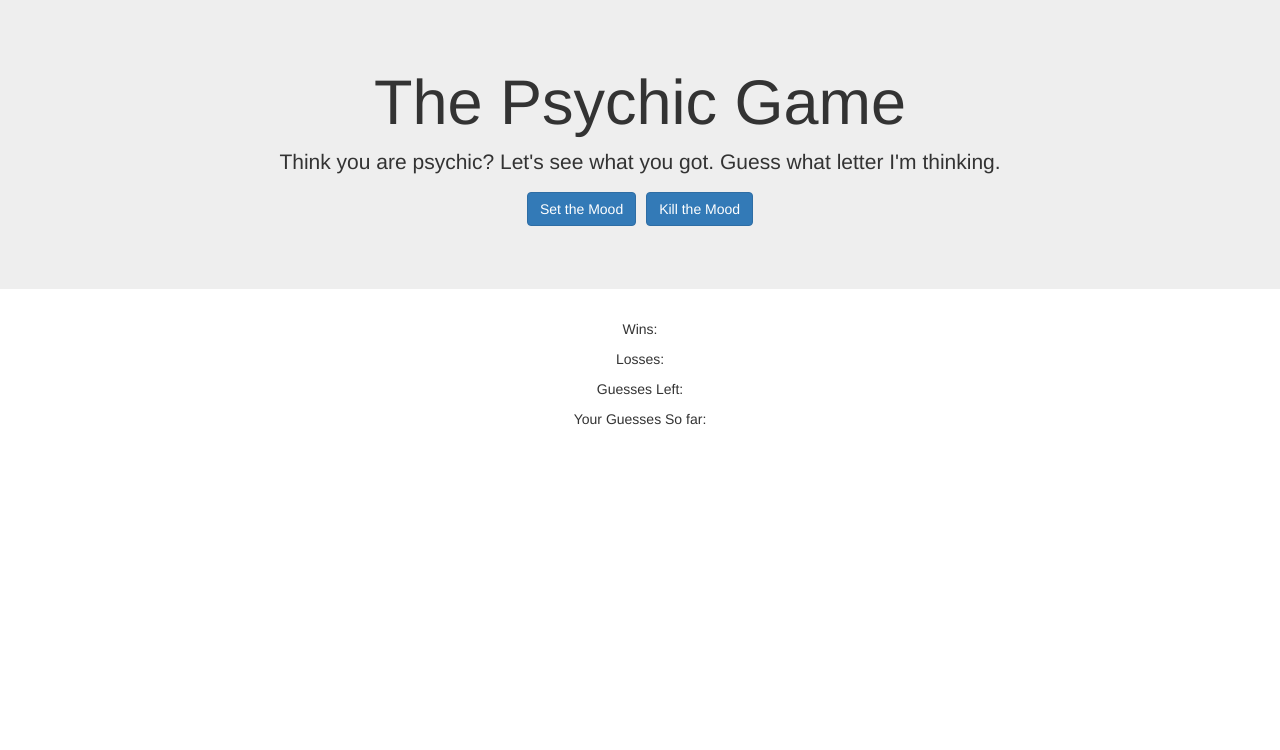
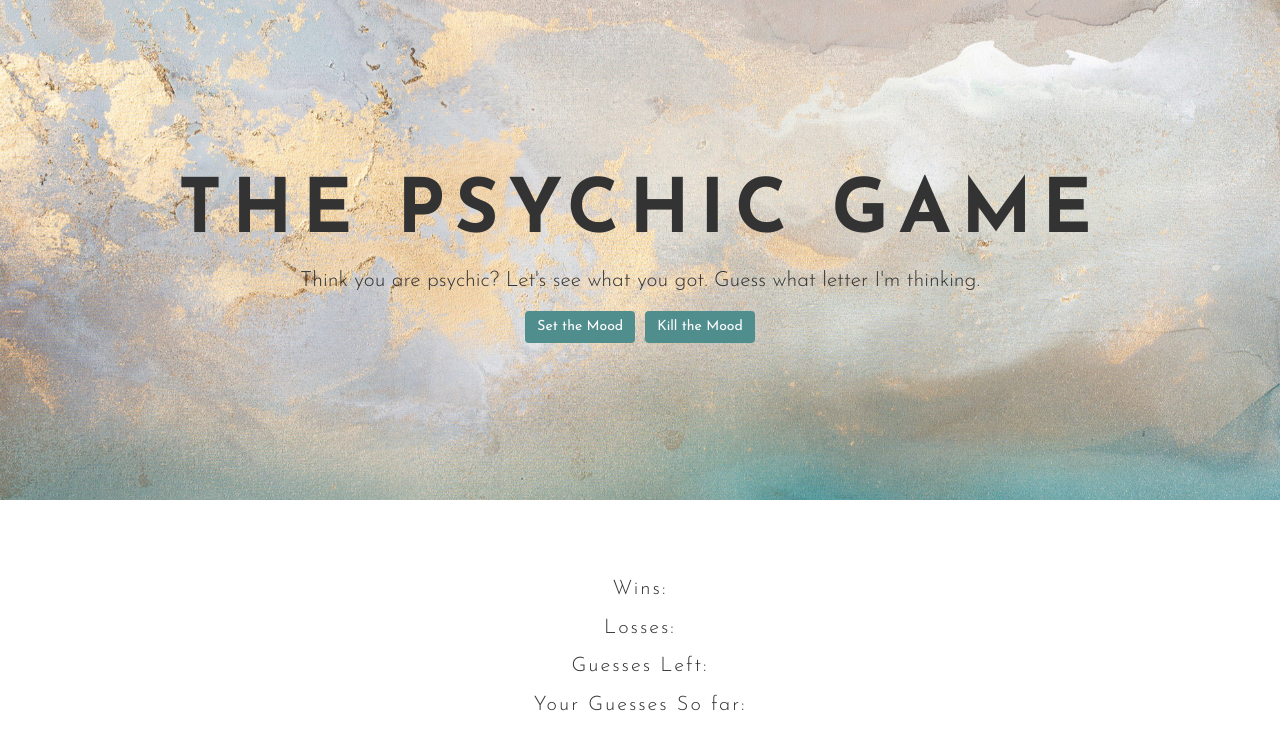
Before and after one commit to alizenguyen/Psychic-Game, a plain HTML site: page index.html in a window 1280 px wide. Drawn offline with nearby package versions, Linux system fonts and the light colour scheme.

Commit message:
css edits

```diff
--- a/assets/css/style.css
+++ b/assets/css/style.css
@@ -5,12 +5,45 @@
 
 .jumbotron {
 	text-align: center;
+	height: 500px;
+}
+
+.title-text {
+	margin-top: 125px;
+}
+
+#title-font {
+	font-size: 75px;
+	letter-spacing: 10px;
+	font-family: 'Josefin Sans', sans-serif;
+	font-weight: 700;
+}
+
+.title-body-text {
+	font-family: 'Josefin Sans', sans-serif;
+	font-weight: 300;
+}
+
+#game {
+	margin-top: 75px;
+	font-size: 20px;
+	font-family: 'Josefin Sans', sans-serif;
+	font-weight: 300;
+	letter-spacing: 2px;
 }
 
 .setMood {
 	margin-right: 5px;
+	background: #508E8E;
+	border: none;
+	font-family: 'Josefin Sans', sans-serif;
+	font-weight: 400i;
 }
 
 .killMood {
 	margin-left: 5px;
+	background: #508E8E;
+	border: none;
+	font-family: 'Josefin Sans', sans-serif;
+	font-weight: 400i;
 }
--- a/assets/javascript/game.js
+++ b/assets/javascript/game.js
@@ -51,7 +51,7 @@
 			guessesLeft--;
 			addGuess();
 			if (guessesLeft === 0) {
-				alert("Disappointing. Prove me wrong.");
+				alert("Disappointing. Try again and prove me wrong.");
 				losses++;
 				resetGame();
 			}
--- a/index.html
+++ b/index.html
@@ -7,12 +7,14 @@
 	<link rel="stylesheet" type="text/css" href="assets/css/style.css">
 	<!-- JQuery Link -->
 	<script src="https://code.jquery.com/jquery.js"></script>
+	<!-- Font Link -->
+	<link href="https://fonts.googleapis.com/css?family=Josefin+Sans:400,700,300" rel="stylesheet">
 </head>
 <body>
-	<div class="jumbotron">
-	  <h1 class="title-text">The Psychic Game</h1>
-	  <p class="title-body-text"> Think you are psychic? Let's see what you got. Guess what letter I'm thinking.</p>
-	  <p><a class="btn btn-primary btn-md setMood" href="#" role="button">Set the Mood</a><a class="btn btn-primary btn-md killMood" href="#" role="button">Kill the Mood</a></p>
+	<div class="jumbotron" style="background: url(assets/images/jumbotron-image.jpg) no-repeat center center fixed; -webkit-background-size: cover; -moz-background-size: cover; -o-background-size: cover; background-size: cover;">
+		  <h1 class="title-text" id="title-font">THE PSYCHIC GAME</h1>
+		  <p class="title-body-text"> Think you are psychic? Let's see what you got. Guess what letter I'm thinking.</p>
+		  <p><a class="btn btn-primary btn-md setMood" href="#" role="button">Set the Mood</a><a class="btn btn-primary btn-md killMood" href="#" role="button">Kill the Mood</a></p>
 	</div>
 	<div id="game">
 	<p>Wins:</p>
```
Also changed, not shown: assets/images/jumbotron-image.jpg (added), 2 other files.
